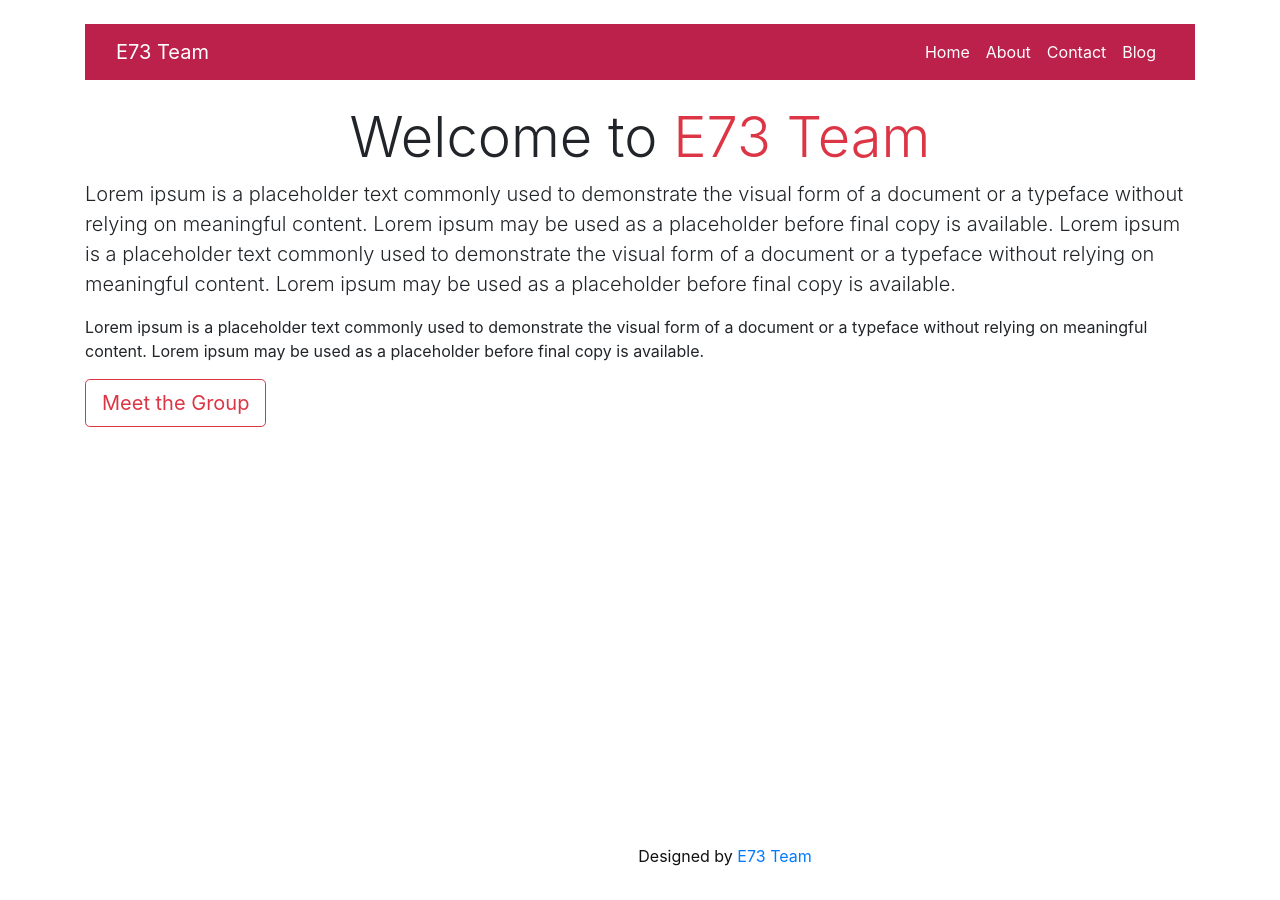
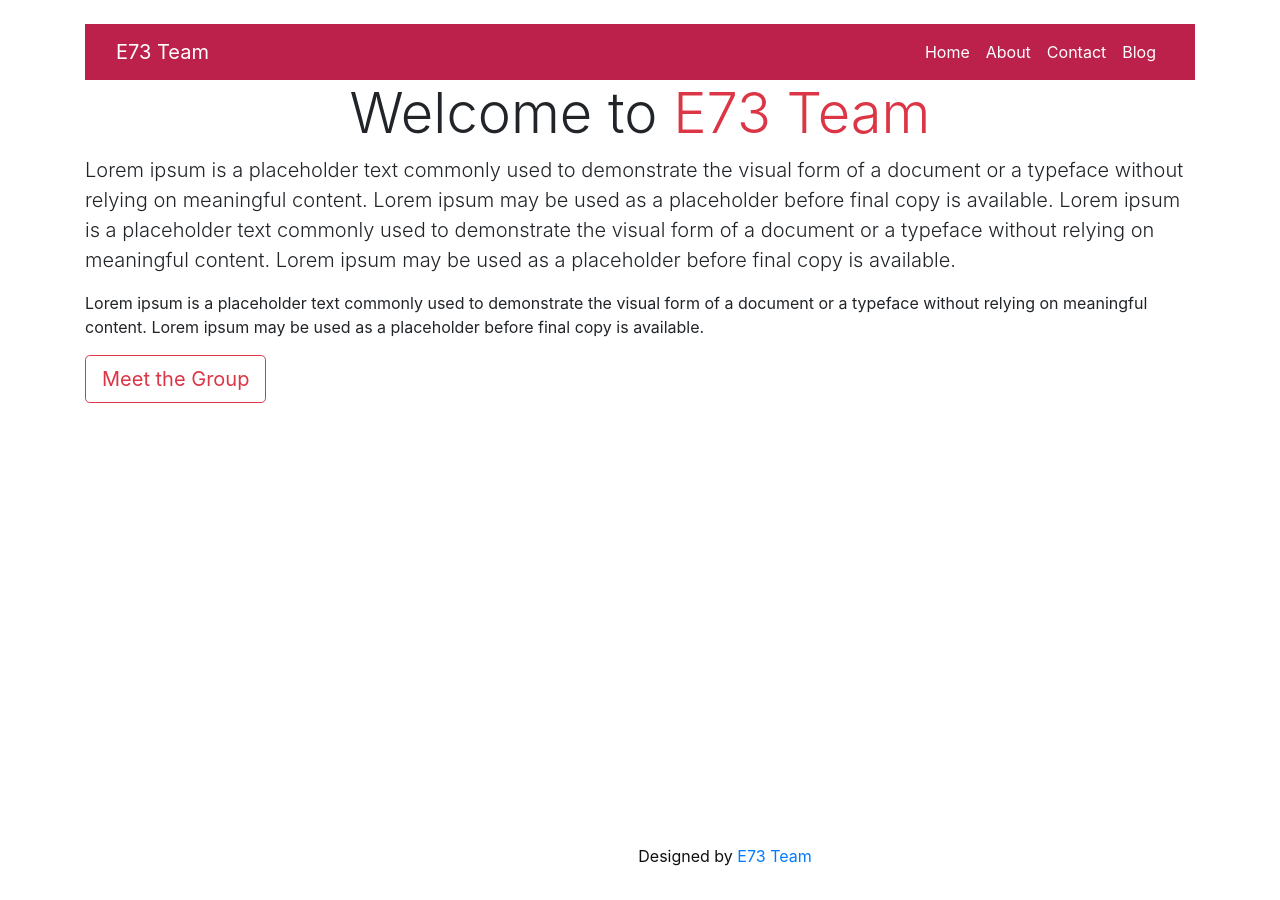
Before and after one commit to hasnattanvir/diue73.github.io, a Jekyll site: the page built from index.html, in a window 1280 px wide. Built offline with Jekyll 4.4.1, drawn with Linux system fonts in a browser that asks for light colours.

Commit message:
Update index.html

```diff
--- a/index.html
+++ b/index.html
@@ -5,7 +5,6 @@ menuItem: false
 order: 1
 ---
 <!-- {% include slider.html %} -->
-<div class="mt-4">
     <div class="row" style="margin-bottom: 120px !important">
         <div class="col-md-12">
                 <h1 class="display-4 text-center">Welcome to <span class="text-danger">{{site.title}}</span></h1>
@@ -24,5 +23,4 @@ order: 1
                 <a class="btn btn-outline-danger btn-lg" href="#" title="Click for Details" role="button">Meet the
                     Group</a>
             </div>
-    </div>
 </div>
```
